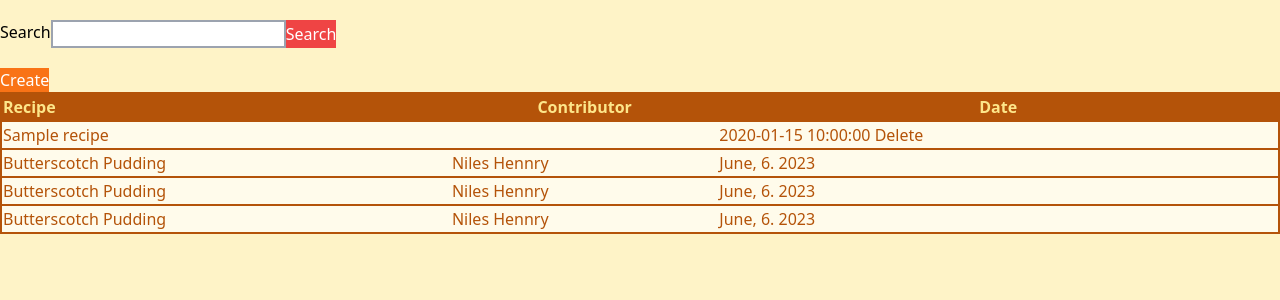
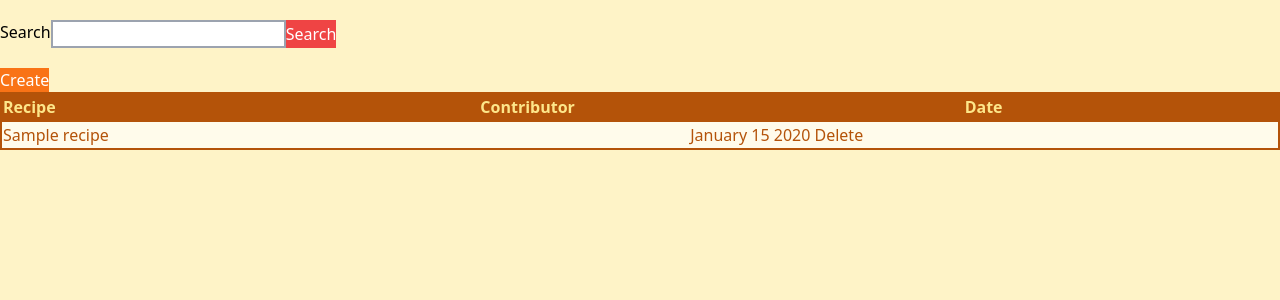
Before and after one commit to christian-johnson-dev/Family-Recipes, a Flask app: template flask_app/templates/list.html in a window 1280 px wide. Shown: the part 72-372 px from the top of the page. Run offline with Flask 3, Linux system fonts and the light colour scheme; the template is opened without the code that fills it: most values are stand-ins (such as "Sample title", 1, 10 or a date in 2020); some libraries are stand-ins or nearby versions.

Commit message:
change dates on list

```diff
--- a/flask_app/templates/list.html
+++ b/flask_app/templates/list.html
@@ -81,7 +81,7 @@
             <tr class="bg-amber-50 hover:bg-white">
                 <td class=""><a href="/one_recipe/{{recipe.id}}">{{recipe.title}}</a></td>
                 <td class="">{{recipe.posted_by.first_name}} {{recipe.posted_by.last_name}}</td>
-                <td>{{recipe.created_at}} {%if recipe.posted_by.id==session.user_id%}
+                <td>{{recipe.created_at.strftime("%B %d %Y")}} {%if recipe.posted_by.id==session.user_id%}
                   <a href="/delete_recipe/{{recipe.id}}">Delete</a>
                   {% endif %}</td>
 
@@ -89,21 +89,6 @@
 
             </tr>
           {% endfor %}
-            <tr class="bg-amber-50 hover:bg-white">
-              <td>Butterscotch Pudding</td>
-              <td>Niles Hennry</td>
-              <td> June, 6. 2023</td>
-            </tr>
-            <tr class="bg-amber-50 hover:bg-white">
-              <td>Butterscotch Pudding</td>
-              <td>Niles Hennry</td>
-              <td> June, 6. 2023</td>
-            </tr>
-            <tr class="bg-amber-50 hover:bg-white">
-              <td>Butterscotch Pudding</td>
-              <td>Niles Hennry</td>
-              <td> June, 6. 2023</td>
-            </tr>
         </tbody>
       </table>
     </div>
```
